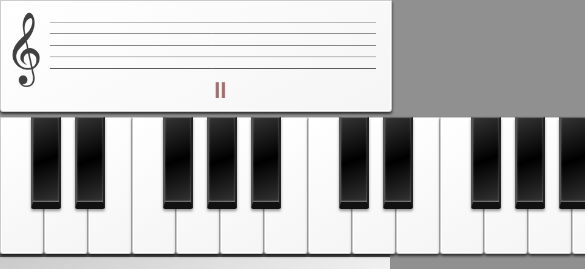
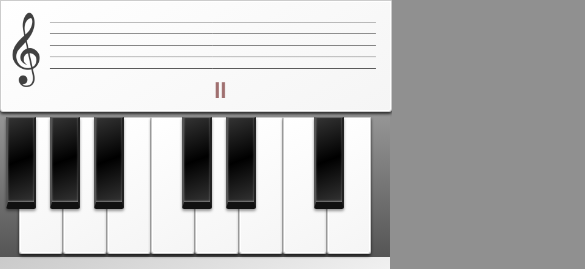
Before and after one commit to tomslot/clef1, a website built with webpack: page src/index.html in a window 390 px wide. Shown: the top 269 px of the page, 585 px wide, since content can reach past the window. Built offline with nearby package versions, Linux system fonts and the light colour scheme.

Commit message:
dynamic keyboard creation

```diff
--- a/src/code/sound.js
+++ b/src/code/sound.js
@@ -82,15 +82,17 @@ const noteValues = {
     82: 932.33,
     83: 987.77,
     84: 1046.50,
-    'C#6': 1108.73,
-    'D6': 1174.66,
-    'D#6': 1244.51,
-    'F6': 1396.91,
-    'F#6': 1479.98,
-    'G#6': 1661.22,
-    'A6': 1760.00,
-    'A#6': 1864.66,
-    'B6': 1975.53,
+    85: 1046.5,
+    86: 1108.73,
+    87: 1174.66,
+    88: 1244.51,
+    89: 1396.91,
+    90: 1479.98,
+    91: 1567.98,
+    92: 1661.22,
+    93: 1760.0,
+    94: 1864.66,
+    95: 1975.53,
     96: 2093.00,
     'C#7': 2217.46,
     'Db7': 2217.46,
--- /dev/null
+++ b/src/code/virtualKeyboard.js
@@ -0,0 +1,37 @@
+import { noteBase } from './noteBase.js';
+
+const KEY_WIDTH = 44;
+
+function appendKeyFunction(elem, midiCode){
+    elem.setAttribute('onclick', `key(${midiCode})`);
+}
+
+export function drawKeyboard(){
+    const keyboardElem = document.getElementById('piano');
+    keyboardElem.innerHTML = '';
+
+    const keyNumber = parseInt(Math.min(keyboardElem.clientWidth / KEY_WIDTH, 7 * 4));
+    keyboardElem.style.maxWidth = `${keyNumber * KEY_WIDTH}px`;
+
+    const octaveCount = parseInt(keyNumber / 7);
+    const startNote = (octaveCount / 2 + 2) * 12
+    let midiCode = startNote;
+
+    for (let i = 0; i < keyNumber; i ++, midiCode ++){
+        let keyElem = document.createElement("li");
+        let divElem = document.createElement("div");
+        divElem.setAttribute('class', 'anchor');
+        keyElem.appendChild(divElem);
+
+        if (noteBase.isAccidental(midiCode)){
+            let blackKey = document.createElement("span");
+            appendKeyFunction(blackKey, midiCode);
+            keyElem.appendChild(blackKey);
+            midiCode ++;
+        }
+
+        appendKeyFunction(divElem, midiCode);
+
+        keyboardElem.appendChild(keyElem);
+    }
+}
--- a/src/index.html
+++ b/src/index.html
@@ -13,62 +13,8 @@
 <body>
 
   <div id="p-wrapper">
-      <canvas id="score_canvas" width="640" height="180" onclick="game.togglePaused()"></canvas>
-    <ul id="piano">
-      <li>
-        <div class="anchor" onclick="key(48)"></div>
-      </li>
-      <li>
-        <div class="anchor" onclick="key(50)"></div><span onclick="key(49)"></span></li>
-      <li>
-        <div class="anchor" onclick="key(52)"></div><span onclick="key(51)"></span></li>
-      <li>
-        <div class="anchor" onclick="key(53)"></div>
-      </li>
-      <li>
-        <div class="anchor" onclick="key(55)"></div><span onclick="key(54)"></span></li>
-      <li>
-        <div class="anchor" onclick="key(57)"></div><span onclick="key(56)"></span></li>
-      <li>
-        <div class="anchor" onclick="key(59)"></div><span onclick="key(58)"></span></li>
-
-
-        <li>
-          <div class="anchor" onclick="key(60)"></div>
-        </li>
-        <li>
-          <div class="anchor" onclick="key(62)"></div><span onclick="key(61)"></span></li>
-        <li>
-          <div class="anchor" onclick="key(64)"></div><span onclick="key(63)"></span></li>
-        <li>
-          <div class="anchor" onclick="key(65)"></div>
-        </li>
-        <li>
-          <div class="anchor" onclick="key(67)"></div><span onclick="key(66)"></span></li>
-        <li>
-          <div class="anchor" onclick="key(69)"></div><span onclick="key(68)"></span></li>
-        <li>
-          <div class="anchor" onclick="key(71)"></div><span onclick="key(70)"></span></li>
-
-<!--
-        <li>
-          <div class="anchor" onclick="key(72)"></div>
-        </li>
-        <li>
-          <div class="anchor" onclick="key(74)"></div><span onclick="key(73)"></span></li>
-        <li>
-          <div class="anchor" onclick="key(76)"></div><span onclick="key(75)"></span></li>
-        <li>
-          <div class="anchor" onclick="key(77)"></div>
-        </li>
-        <li>
-          <div class="anchor" onclick="key(79)"></div><span onclick="key(78)"></span></li>
-        <li>
-          <div class="anchor" onclick="key(81)"></div><span onclick="key(80)"></span></li>
-        <li>
-          <div class="anchor" onclick="key(83)"></div><span onclick="key(82)"></span></li> -->
-
-    </ul>
+    <canvas id="score_canvas" width="640" height="180" onclick="game.togglePaused()"></canvas>
+    <ul id="piano"></ul>
   </div>
   </div>
 
--- a/src/index.js
+++ b/src/index.js
@@ -6,6 +6,7 @@ import { noteBase } from './code/noteBase';
 import { game } from './code/game.js';
 import { midiController } from './code/midiController.js';
 import { pentagram } from './code/pentagram.js';
+import {drawKeyboard} from './code/virtualKeyboard.js';
 
 let canvasElem = document.getElementById('score_canvas');
 
@@ -35,6 +36,11 @@ window.onload = function () {
         }
     });
 
+    window.addEventListener('resize', (event) => {
+        drawKeyboard();
+    });
+
+    drawKeyboard();
     game.resetNote();
     window.requestAnimationFrame(animate);
 
--- a/src/style/pianoKeyboard.scss
+++ b/src/style/pianoKeyboard.scss
@@ -23,7 +23,7 @@ $keyPressedFactor: 0.96;
 
   /* Tuts */
   ul#piano {
-    width: 14 * $keyWidth;
+    width: 100%;//14 * $keyWidth;
     display:block;
     height: $keyHeight;
     margin: auto;
```
